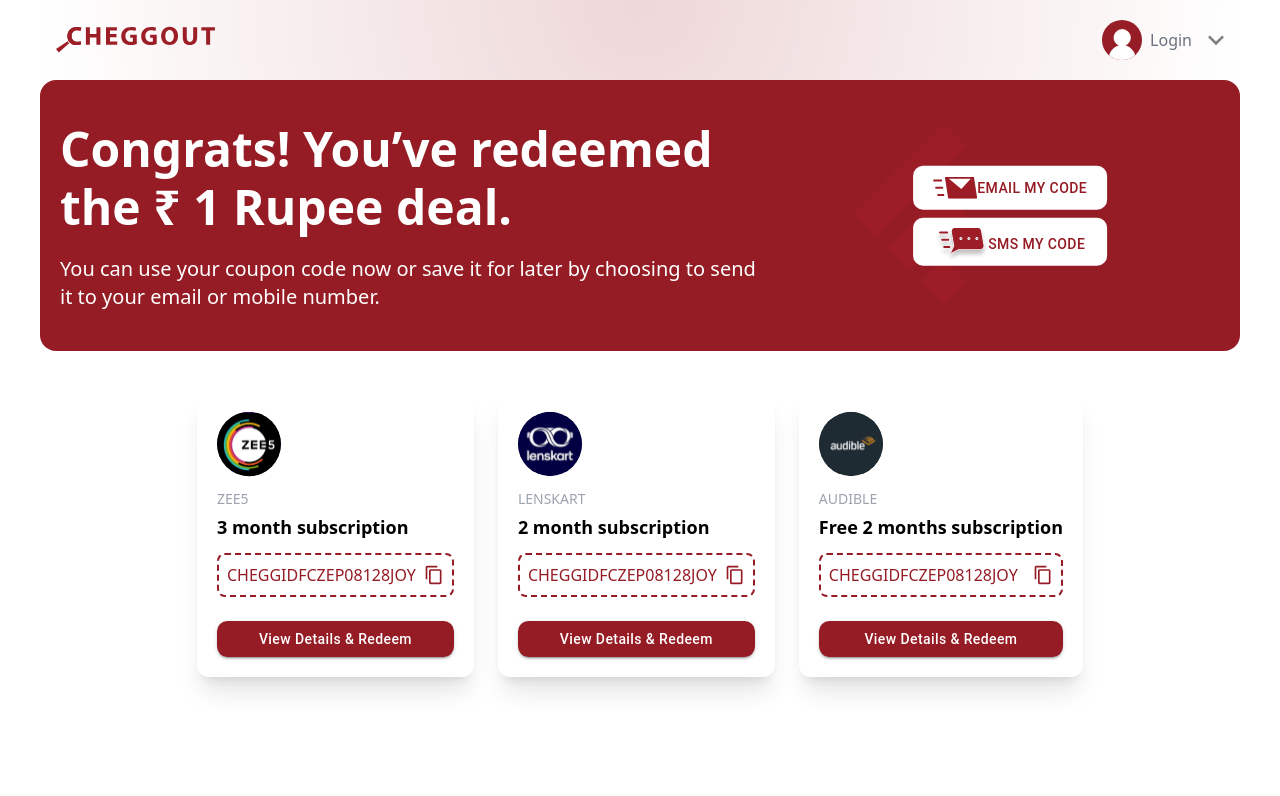
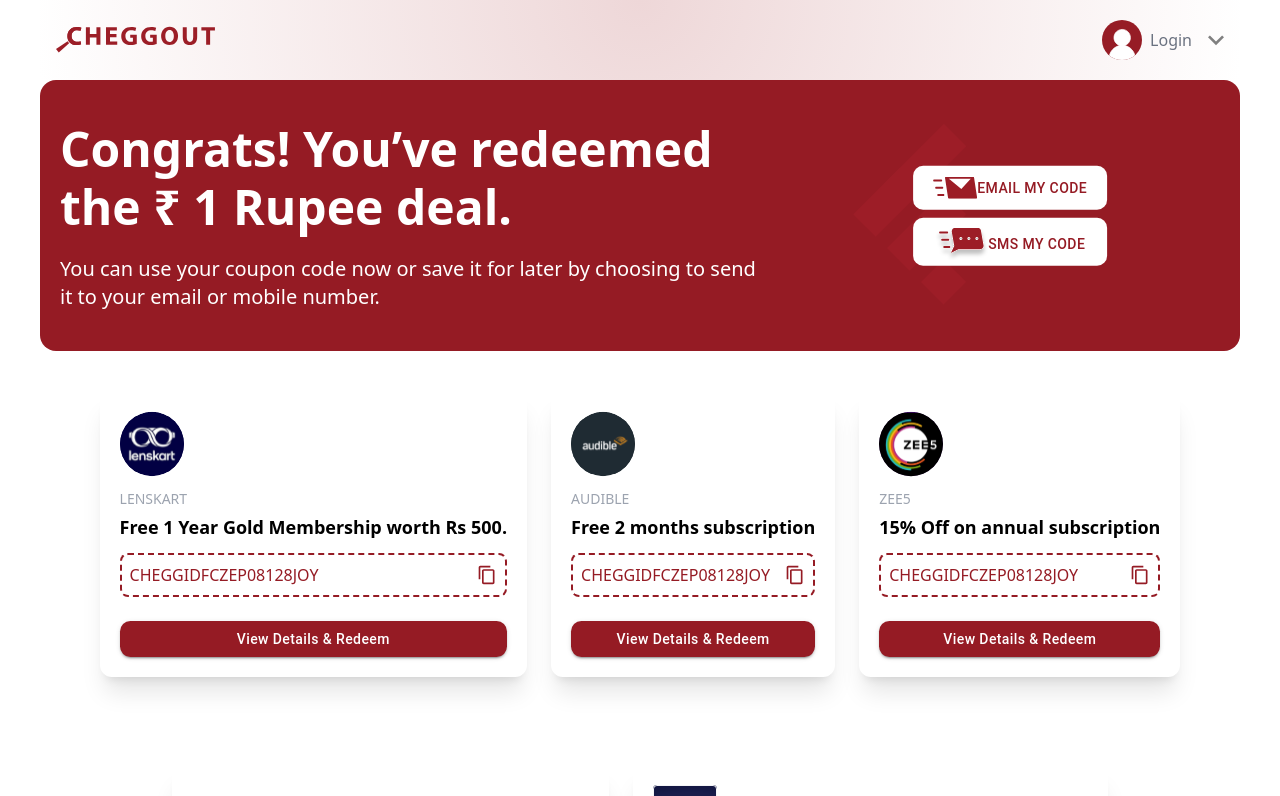
Before and after one commit to Sumanth-03/IDFC, a React (Vite) app: page /offers in a window 1280 px wide. Shown: the top 796 px of the page. Built offline with nearby package versions, Linux system fonts and the light colour scheme.

Commit message:
changes to offers

```diff
--- a/src/components/Home.jsx
+++ b/src/components/Home.jsx
@@ -6,6 +6,8 @@
 import { Box } from '@mui/material';
 import zee5 from '../assets/zee5.svg'
 import audible from '../assets/audible.svg'
+import gana from '../assets/gana.svg'
+import hotstar from '../assets/hotstar.svg'
 import lenscart from '../assets/lenscart.svg'
 import CheckCircleOutlineIcon from '@mui/icons-material/CheckCircleOutline';
 import Button from '@mui/material/Button';
@@ -48,25 +50,60 @@
         }
       },[]);
 
-    const offers = [
-        {
-            icon:zee5,
-            offerTitle:'ZEE5',
-            offer:'3 month subscription',
-            value:'1000',
-        },
+    const offers =[
         {
             icon:lenscart,
             offerTitle:'LENSKART',
-            offer:'2 month subscription',
-            value:'1600',
+            offer: "Free 1 Year Gold Membership worth Rs 500.",
+            value:'500',
+            code:'CHEGGIDFCZEP08128JOY',
+            offerLink: 'https://www.lenskart.com/lenskart-gold-membership.html?utm_source=oct24idfc&utm_medium=affiliate&utm_campaign=oct24idfc',
+            desclaimer:'Hurry! This offer expires in 45 days!',
+            discription:'Premium eyewear solutions with stylish frames and lenses',
+
+
         },
         {
             icon:audible,
             offerTitle:'AUDIBLE',
-            offer:'Free 2 months subscription ',
+            offer:'Free 2 months subscription',
             value:'398',
-        }
+            code:'CHEGGIDFCZEP08128JOY',
+            offerLink:'https://www.audible.in/cheggout',
+            desclaimer:'Valid till 11th November 2024',
+            discription:'Leading producer and provider of audio storytelling'
+        },
+        {
+            icon:zee5,
+            offerTitle:'ZEE5',
+            offer:"15% Off on annual subscription",
+            value:'179/ ₹ 150',
+            code:'CHEGGIDFCZEP08128JOY',
+            offerLink:'https://as.zee5.com/myaccount/subscription',
+            desclaimer:'Valid till 30th November 2024',
+            discription:'A leading digital entertainment platform with a wide variety of TV shows, movies, and web series'
+        },
+        {
+            icon:gana,
+            offerTitle:'Gaana',
+            offer:"Free 45 days Gaana Plus memebership at ₹ 1",
+            value:'149',
+            code:'CHEGGIDFCZEP08128JOY',
+            offerLink:' https://gaana.onelink.me/35m8/scratchcard',
+            desclaimer:'Valid till 15th October 2025',
+            discription:'Ad-free music and downloads with Gaana Plus, featuring a vast song and podcast library.'
+        },
+
+        {
+            icon:hotstar,
+            offerTitle:'Hotstar',
+            offer:"Get 25% Off on 3 Month Super Plan MRP - Rs. 299 ",
+            value:'75',
+            code:'CHEGGIDFCZEP08128JOY',
+            offerLink:'https://web.hotstar.com/in/onboarding/login?promo=HS_M3M50',
+            desclaimer:'Valid till 31th March 2025',
+            discription:'Stream TV shows, movies, and live sports on Hotstar, your entertainment hub.'
+        },
     ]
 
     const handleClose = () => {
--- a/src/components/Offers.jsx
+++ b/src/components/Offers.jsx
@@ -11,6 +11,8 @@
 import zee5 from '../assets/zee5.svg'
 import audible from '../assets/audible.svg'
 import lenscart from '../assets/lenscart.svg'
+import gana from '../assets/gana.svg'
+import hotstar from '../assets/hotstar.svg'
 
 import Tooltip from '@mui/material/Tooltip';
 import ContentCopyIcon from '@mui/icons-material/ContentCopy';
@@ -48,35 +50,58 @@
 
 const offers = [
     {
-        icon:zee5,
-        offerTitle:'ZEE5',
-        offer:'3 month subscription',
-        value:'1000',
-        code:'CHEGGIDFCZEP08128JOY',
-        offerLink:'https://www.zee5.com',
-        desclaimer:'Valid till 20th November 2024',
-        discription:'A leading digital entertainment platform with a wide variety of TV shows, movies, and web series'
-    },
-    {
         icon:lenscart,
         offerTitle:'LENSKART',
-        offer:'2 month subscription',
-        value:'1600',
+        offer: "Free 1 Year Gold Membership worth Rs 500.",
+        value:'500',
         code:'CHEGGIDFCZEP08128JOY',
-        offerLink:'https://www.lenskart.com',
-        desclaimer:'Valid till 27th December 2024',
-        discription:'Premium eyewear solutions with stylish frames and lenses'
+        offerLink: 'https://www.lenskart.com/lenskart-gold-membership.html?utm_source=oct24idfc&utm_medium=affiliate&utm_campaign=oct24idfc',
+        desclaimer:'Hurry! This offer expires in 45 days!',
+        discription:'Premium eyewear solutions with stylish frames and lenses',
+
+
     },
     {
         icon:audible,
         offerTitle:'AUDIBLE',
-        offer:'Free 2 months subscription ',
+        offer:'Free 2 months subscription',
         value:'398',
         code:'CHEGGIDFCZEP08128JOY',
-        offerLink:'https://www.audible.in',
-        desclaimer:'Valid till 10th December 2024',
+        offerLink:'https://www.audible.in/cheggout',
+        desclaimer:'Valid till 11th November 2024',
         discription:'Leading producer and provider of audio storytelling'
-    }
+    },
+    {
+        icon:zee5,
+        offerTitle:'ZEE5',
+        offer:"15% Off on annual subscription",
+        value:'179/ ₹ 150',
+        code:'CHEGGIDFCZEP08128JOY',
+        offerLink:'https://as.zee5.com/myaccount/subscription',
+        desclaimer:'Valid till 30th November 2024',
+        discription:'A leading digital entertainment platform with a wide variety of TV shows, movies, and web series'
+    },
+    {
+        icon:gana,
+        offerTitle:'Gaana',
+        offer:"Free 45 days Gaana Plus memebership at ₹ 1",
+        value:'149',
+        code:'CHEGGIDFCZEP08128JOY',
+        offerLink:' https://gaana.onelink.me/35m8/scratchcard',
+        desclaimer:'Valid till 15th October 2025',
+        discription:'Ad-free music and downloads with Gaana Plus, featuring a vast song and podcast library.'
+    },
+
+    {
+        icon:hotstar,
+        offerTitle:'Hotstar',
+        offer:"Get 25% Off on 3 Month Super Plan MRP - Rs. 299 ",
+        value:'75',
+        code:'CHEGGIDFCZEP08128JOY',
+        offerLink:'https://web.hotstar.com/in/onboarding/login?promo=HS_M3M50',
+        desclaimer:'Valid till 31th March 2025',
+        discription:'Stream TV shows, movies, and live sports on Hotstar, your entertainment hub.'
+    },
 ]
 
 
```
Also changed, not shown: src/assets/gana.svg (added), src/assets/hotstar.svg (added).
